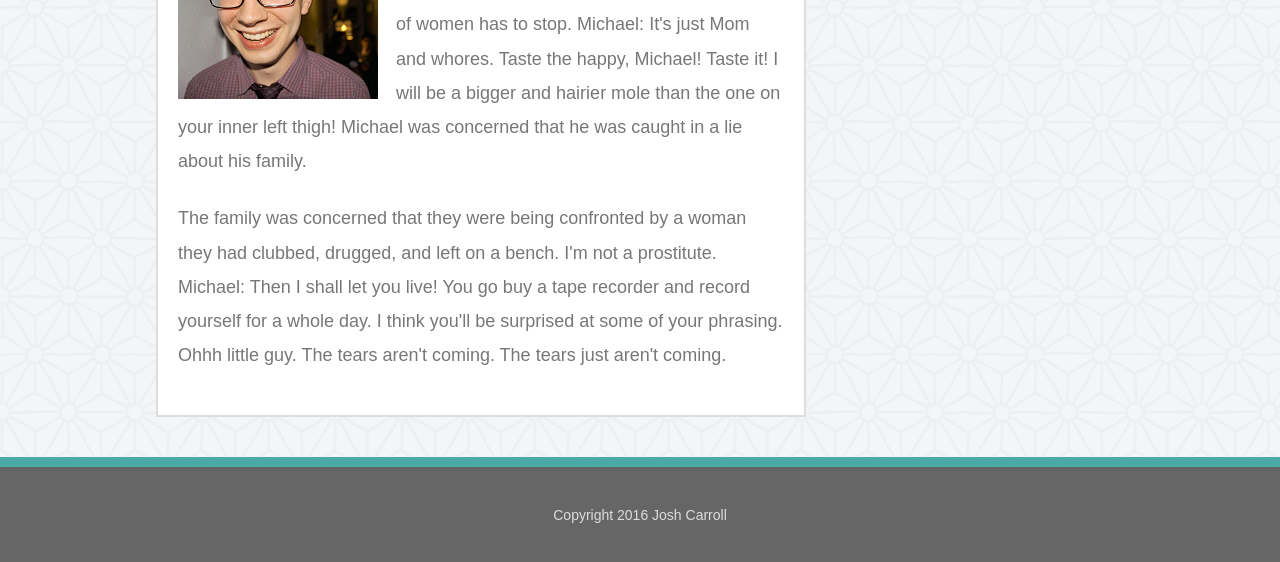
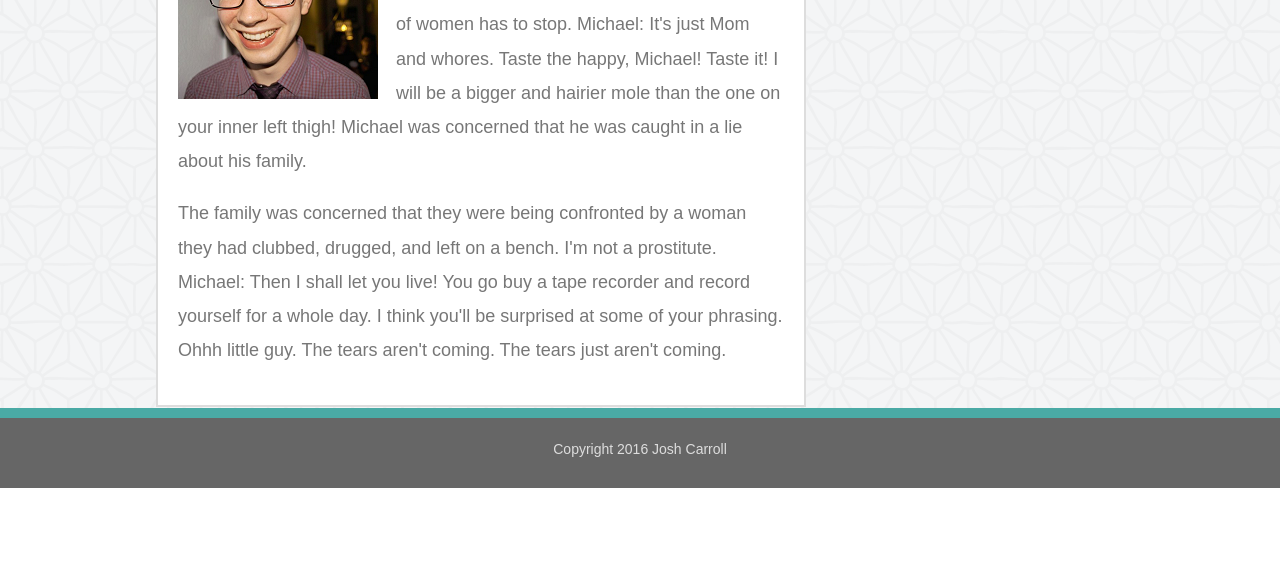
Before and after one commit to jcarroll42/Basic-Portfolio, a plain HTML site: page index.html in a window 1280 px wide. Shown: the part 312-874 px from the top of the page. After the commit the page ends 800 px from the top, so only its background shows below. Drawn offline with Linux system fonts and the light colour scheme.

Commit message:
Main portfolio about with expanded page and footer

```diff
--- a/assets/css/style.css
+++ b/assets/css/style.css
@@ -1,5 +1,23 @@
 * {
   box-sizing: border-box;
+
+}
+html{
+	height:100%;
+}
+
+body{
+	height:100%;
+	color:#777777;
+	font-family:'Arial', 'Helvetica Neue', Helvetica, sans-serif;
+	font-size: 18px;
+	margin:0px;
+
+
+}
+
+.push{
+	height: 80px;
 }
 
 .navbar{
@@ -38,6 +56,13 @@ aside{
 	width:100%;
 	overflow:auto;
 	clear:both;
+	min-height:100%;
+	height:auto;
+	height:100%;
+	margin-bottom:-80px;
+
+
+
 }
 
 .main-content{
@@ -75,12 +100,13 @@ footer{
 	text-align: center;
 	font-size: 14px;
 	background: #666666;
-	padding: 40px 0 40px 0;
+	height:80px;
 	color:#dddddd;
 	border-top:10px;
 	border-color:#4aaaa5;
 	border-style: solid hidden hidden hidden;
 	clear:both;
+	padding:23px 0px 0px 0px;
 
 }
 
@@ -127,18 +153,8 @@ h3{
 	margin: 0px 11px 0px 11px;
 }
 
-body{
-	color:#777777;
-	font-family:'Arial', 'Helvetica Neue', Helvetica, sans-serif;
-	font-size: 18px;
-	margin:0px;
 
-}
 
 img {
 	float:left;
 }
-
-p{
-	padding: 0px 0px 5px 0px;
-}
--- a/index.html
+++ b/index.html
@@ -7,8 +7,10 @@
 	<link rel="stylesheet" type="text/css" href="assets/css/style.css">
 
 </head>
+<body>
+<div class="wrapper">
 
-<body>
+
 	<div class="navbar">
 		<aside>
 			<h1>
@@ -22,7 +24,7 @@
 
 	</div>
 
-	<div class="wrapper">
+
 
 		<div class="main-content">
 
@@ -42,11 +44,9 @@
 			<img src="assets/images/stackoverflow-6-xxl.png" class="icons">
 		</div>
 
-	</div>
-
-</body>
-
+</div>
 	<footer>Copyright 2016 Josh Carroll</footer>
 
 
+</body>
 </html>
```
